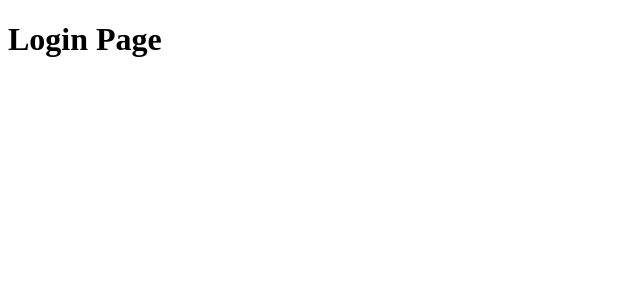
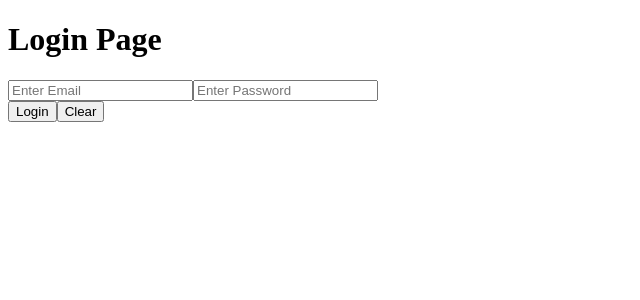
Before and after one commit to KHardik1698/ReactUserLoginSignup, a React (Create React App) app: page /login in a window 1280 px wide. Shown: the top 300 px of the page, without its empty margins (0-640 px from the left). Built offline with nearby package versions, Linux system fonts and the light colour scheme.

Commit message:
Created a Basic Login Form
Login Form consists of Email & Password

```diff
--- a/src/pages/Login/index.jsx
+++ b/src/pages/Login/index.jsx
@@ -1,10 +1,30 @@
 import { Component } from "react";
 
 class Login extends Component {
+  state = {
+    loggedIn: false,
+  };
+  loginUser = (event) => {
+    event.preventDefault();
+  };
   render() {
     return (
       <div>
         <h1>Login Page</h1>
+        <form onSubmit={this.loginUser}>
+          <div>
+            <input type="text" name="email" placeholder="Enter Email" required />
+            <input type="password" name="password" placeholder="Enter Password" required />
+          </div>
+          <div>
+            <button type="submit" value="login">
+              Login
+            </button>
+            <button type="reset" value="reset">
+              Clear
+            </button>
+          </div>
+        </form>
       </div>
     );
   }
```
